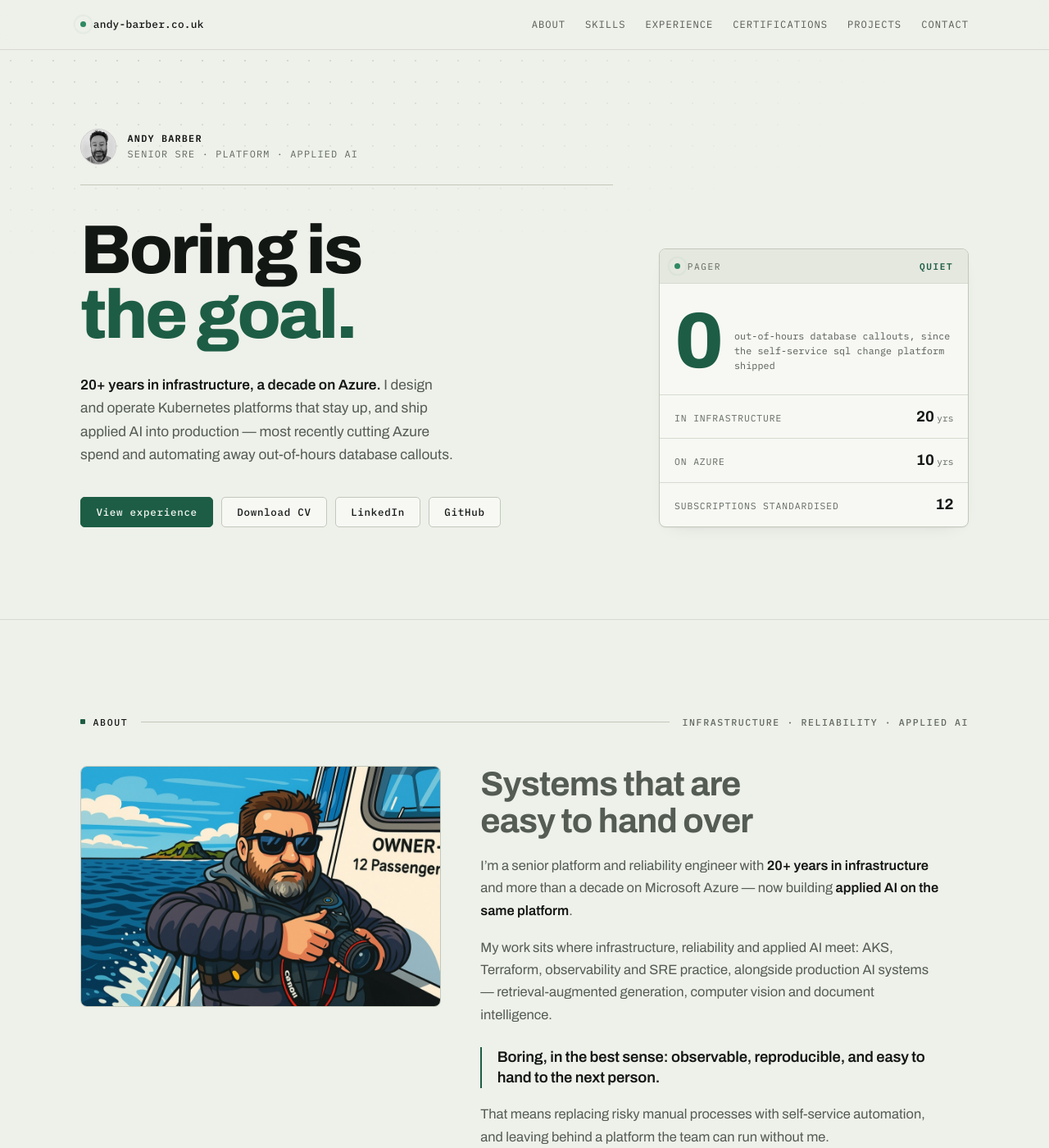
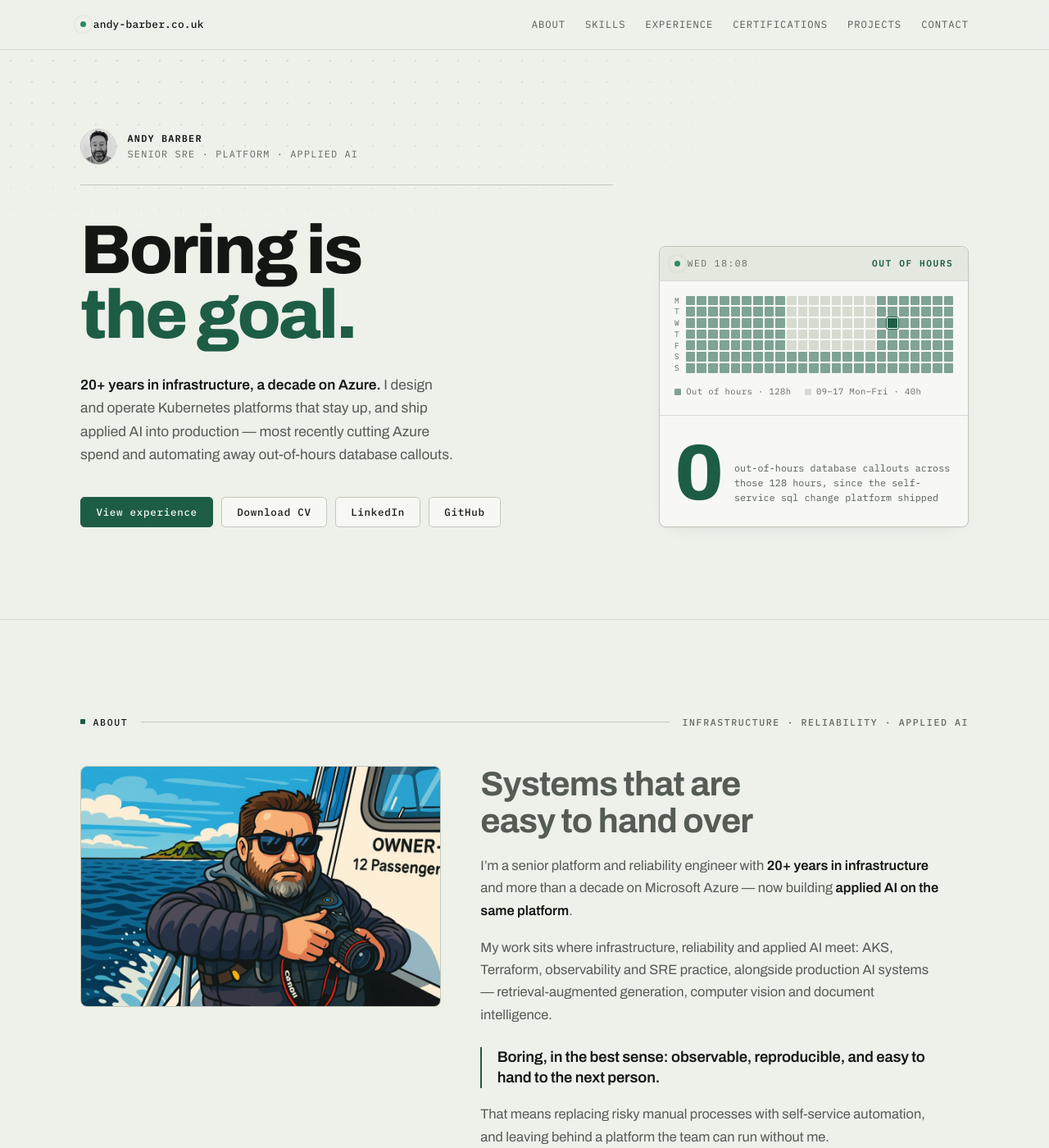
Before and after one commit to barbera01/andybarber, a Jekyll site: the page built from index.html, in a window 1280 px wide and 1400 px high. Shown: the whole window at 82% size. Built offline with Jekyll 4.4.1, drawn with Linux system fonts in a browser that asks for light colours.

Commit message:
Hero: replace the pager stat block with a live on-call week
The readout was a stat tile — a number, a label and three supporting rows.
That is the templated answer, and it said nothing a CV bullet doesn't.

In its place, an artefact from the job itself: the on-call week as 168
hourly cells. 128 of them fall outside 09-17 Mon-Fri, and the shape of the
grid makes that the point — the working week is the small notch, everything
else is on-call territory. The figure is what happened in those 128 hours.

It is live. The panel reads the visitor's own clock, marks the current hour,
and states whether they are looking at it in or out of hours. Someone
browsing at 21:00 on a Sunday sees the site say "out of hours" and then show
a zero, which is the whole argument in one glance.

Encoding follows the emphasis pattern — one hue for the out-of-hours field,
the neutral ramp for working hours — rather than a heatmap ramp, since the
cells carry state, not magnitude. Colours were solved rather than eyeballed:
the recessive step moved to #cdd2c5 / #3b453d and the emphasis fill to 80%
signal so the state separation clears 3:1 in both themes (it was 1.95). The
current hour is ink with a 2px surface ring, so it reads clear of its
neighbours regardless of theme.

Legend included so state is never colour alone, the grid is aria-hidden
behind a text description, and forced-colors gets its own treatment. The
markup is static — Liquid emits all 168 cells — so it degrades to a correct,
readable grid with JS off.

Claude-Session: https://claude.ai/code/session_01HP99wwG7FGQaQE8S9vz4vc

```diff
--- a/_includes/hero.html
+++ b/_includes/hero.html
@@ -37,36 +37,48 @@
         </div>
       </div>
 
-      <!-- The readout. The number an SRE is proudest of is a zero. -->
-      <aside class="readout" data-reveal style="--reveal-delay: 320ms"
-             aria-label="Selected figures">
+      <!-- The signature. Not a stat block: a real artefact from this job —
+           the on-call week, live against the reader's own clock. 128 of the
+           168 hours fall outside 09-17 Mon-Fri; the figure is what happened
+           in them. -->
+      <aside class="readout" data-rota data-reveal style="--reveal-delay: 320ms">
         <div class="readout__head">
           <span class="status-dot" aria-hidden="true"></span>
-          <span>pager</span>
-          <span class="readout__state">quiet</span>
+          <span class="rota__clock">On-call week</span>
+          <span class="rota__state readout__state"></span>
+        </div>
+
+        <div class="readout__body">
+          <p class="visually-hidden">
+            A week laid out as 168 hourly cells. The 40 hours from 09:00 to 17:00,
+            Monday to Friday, are working hours; the remaining 128 are out of hours.
+          </p>
+
+          <div class="rota" aria-hidden="true">
+            {%- assign initials = "M,T,W,T,F,S,S" | split: "," -%}
+            {%- for d in (0..6) -%}
+              <span class="rota__day">{{ initials[d] }}</span>
+              {%- for h in (0..23) -%}
+                {%- assign out = false -%}
+                {%- if d >= 5 or h < 9 or h >= 17 -%}{%- assign out = true -%}{%- endif -%}
+                <span class="rota__cell{% if out %} is-out{% endif %}" data-d="{{ d }}" data-h="{{ h }}"></span>
+              {%- endfor -%}
+            {%- endfor -%}
+          </div>
+
+          <ul class="rota__legend">
+            <li><span class="rota__key is-out" aria-hidden="true"></span>Out of hours &middot; 128h</li>
+            <li><span class="rota__key" aria-hidden="true"></span>09&ndash;17 Mon&ndash;Fri &middot; 40h</li>
+          </ul>
         </div>
 
         <div class="readout__figure">
           <span class="readout__value">0</span>
           <p class="readout__caption">
-            out-of-hours database callouts, since the self-service SQL change platform shipped
+            out-of-hours database callouts across those 128 hours, since the
+            self-service sql change platform shipped
           </p>
         </div>
-
-        <dl class="readout__list">
-          <div>
-            <dt>In infrastructure</dt>
-            <dd>20<span>yrs</span></dd>
-          </div>
-          <div>
-            <dt>On Azure</dt>
-            <dd>10<span>yrs</span></dd>
-          </div>
-          <div>
-            <dt>Subscriptions standardised</dt>
-            <dd>12</dd>
-          </div>
-        </dl>
       </aside>
 
     </div>
--- a/assets/css/main.css
+++ b/assets/css/main.css
@@ -721,47 +721,94 @@ button {
   text-transform: lowercase;
 }
 
-.readout__list {
-  border-top: 1px solid var(--rule);
-}
-
-.readout__list > div {
-  display: flex;
-  align-items: baseline;
-  justify-content: space-between;
-  gap: 1rem;
-  padding: 0.7rem 1.1rem;
+.readout__body {
+  padding: 1.1rem 1.1rem 1.25rem;
   border-bottom: 1px solid var(--rule);
 }
 
-.readout__list > div:last-child {
-  border-bottom: 0;
-}
-
-.readout__list dt {
-  font-family: var(--mono);
-  font-size: 0.71rem;
-  letter-spacing: 0.08em;
-  text-transform: uppercase;
+/* The on-call week: 7 rows of 24 hourly cells, plus a day-initial column.
+   Emphasis encoding — the out-of-hours field carries the one hue, working
+   hours recede to grey. Cells are fluid so the grid tracks the panel. */
+.rota {
+  display: grid;
+  grid-template-columns: auto repeat(24, minmax(0, 1fr));
+  gap: 2px;
+  align-items: center;
+}
+
+.rota__day {
+  padding-right: 6px;
+  font-family: var(--mono);
+  font-size: 0.6rem;
+  line-height: 1;
   color: var(--ink-3);
-}
-
-.readout__list dd {
-  margin: 0;
-  font-stretch: 125%;
-  font-weight: 700;
-  font-size: 1.15rem;
-  font-variant-numeric: tabular-nums;
-  white-space: nowrap;
-}
-
-.readout__list dd span {
-  font-stretch: 100%;
-  font-family: var(--mono);
-  font-size: 0.7rem;
-  font-weight: 400;
+  text-align: right;
+}
+
+.rota__cell {
+  aspect-ratio: 1;
+  border-radius: 1px;
+  background: var(--rule);
+}
+
+.rota__cell.is-out {
+  background: color-mix(in srgb, var(--signal) 55%, var(--paper-2));
+}
+
+.rota__cell.is-now {
+  background: var(--signal);
+  outline: 1.5px solid var(--signal);
+  outline-offset: 1.5px;
+}
+
+/* Identity is never colour alone. */
+.rota__legend {
+  display: flex;
+  flex-wrap: wrap;
+  gap: 0.35rem 1rem;
+  margin-top: 0.9rem;
+  font-family: var(--mono);
+  font-size: 0.66rem;
+  letter-spacing: 0.04em;
   color: var(--ink-3);
-  margin-left: 0.2rem;
+}
+
+.rota__legend li {
+  display: flex;
+  align-items: center;
+  gap: 0.4rem;
+}
+
+.rota__key {
+  width: 8px;
+  height: 8px;
+  border-radius: 1px;
+  background: var(--rule);
+}
+
+.rota__key.is-out {
+  background: color-mix(in srgb, var(--signal) 55%, var(--paper-2));
+}
+
+.rota__state:empty {
+  display: none;
+}
+
+@media (forced-colors: active) {
+  .rota__cell,
+  .rota__key {
+    border: 1px solid CanvasText;
+    background: Canvas;
+  }
+
+  .rota__cell.is-out,
+  .rota__key.is-out {
+    background: CanvasText;
+  }
+
+  .rota__cell.is-now {
+    outline: 2px solid Highlight;
+  }
 }
 
 @media (min-width: 900px) {
--- a/assets/js/main.js
+++ b/assets/js/main.js
@@ -139,6 +139,47 @@
   window.addEventListener("resize", onScroll, { passive: true });
   update();
 
+  // --- On-call week: mark the reader's current hour -----------------
+  var rota = document.querySelector("[data-rota]");
+  if (rota) {
+    var clockEl = rota.querySelector(".rota__clock");
+    var stateEl = rota.querySelector(".rota__state");
+    var dayNames = ["Mon", "Tue", "Wed", "Thu", "Fri", "Sat", "Sun"];
+    var nowCell = null;
+
+    function pad(n) {
+      return (n < 10 ? "0" : "") + n;
+    }
+
+    function markNow() {
+      var now = new Date();
+      var day = (now.getDay() + 6) % 7; // shift so Monday is 0
+      var hour = now.getHours();
+      var cell = rota.querySelector(
+        '.rota__cell[data-d="' + day + '"][data-h="' + hour + '"]'
+      );
+
+      if (cell !== nowCell) {
+        if (nowCell) nowCell.classList.remove("is-now");
+        if (cell) cell.classList.add("is-now");
+        nowCell = cell;
+      }
+
+      if (clockEl) {
+        clockEl.textContent =
+          dayNames[day] + " " + pad(hour) + ":" + pad(now.getMinutes());
+      }
+      if (stateEl && cell) {
+        stateEl.textContent = cell.classList.contains("is-out")
+          ? "Out of hours"
+          : "Working hours";
+      }
+    }
+
+    markNow();
+    setInterval(markNow, 30000);
+  }
+
   // --- Footer year --------------------------------------------------
   var year = document.querySelector("[data-year]");
   if (year) year.textContent = new Date().getFullYear();
```
